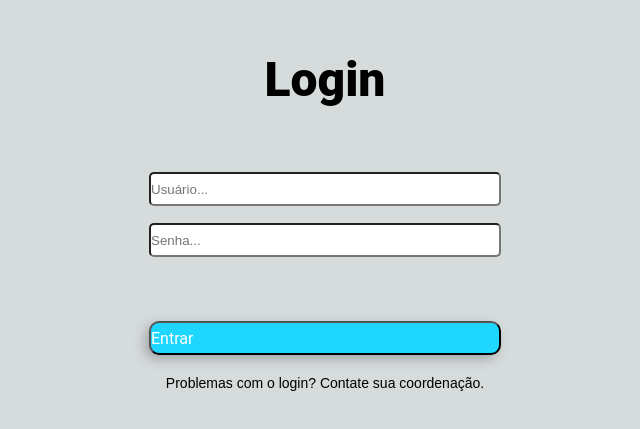
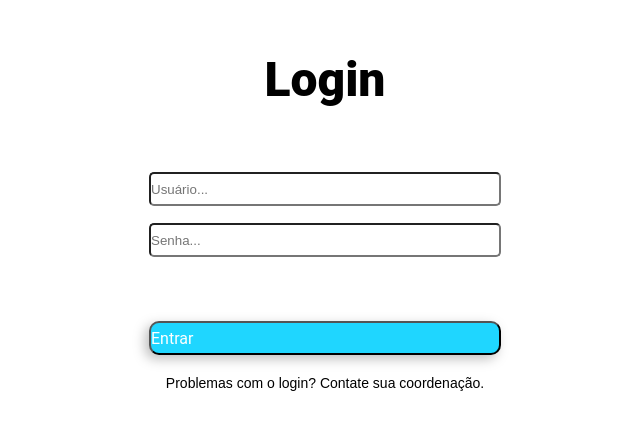
Before and after one commit to SatherBosco/school-activities-management, a Next.js app: page /SignIn in a window 1280 px wide. Shown: the part 135-564 px from the top of the page, without its empty margins (315-955 px from the left). Built offline with nearby package versions, Linux system fonts and the light colour scheme.

Commit message:
Atualização cor de fundo login em tsx

```diff
--- a/app/SignIn/page.module.css
+++ b/app/SignIn/page.module.css
@@ -1,3 +1,9 @@
+.main {
+    width: 100vw;
+    height: 100vh;
+    background-color: #ffffff;
+}
+
 .container {
     position: absolute;
     width: 352px;
--- a/app/SignIn/page.tsx
+++ b/app/SignIn/page.tsx
@@ -2,6 +2,7 @@ import styles from "./page.module.css";
 
 export default function SignIn() {
   return (
+    <main className={styles.main}>
       <div className={styles.container}>
         <h1 className={styles.h1}>Login</h1>
         <input className={styles.input} type="text" placeholder="Usuário..." required/>
@@ -9,5 +10,6 @@ export default function SignIn() {
         <button className={styles.button}>Entrar</button>
         <h2 className={styles.h2}>Problemas com o login? Contate sua coordenação.</h2>
       </div>
+    </main>
   );
 }
```
Lines whose indentation alone changed are shown as unchanged.
